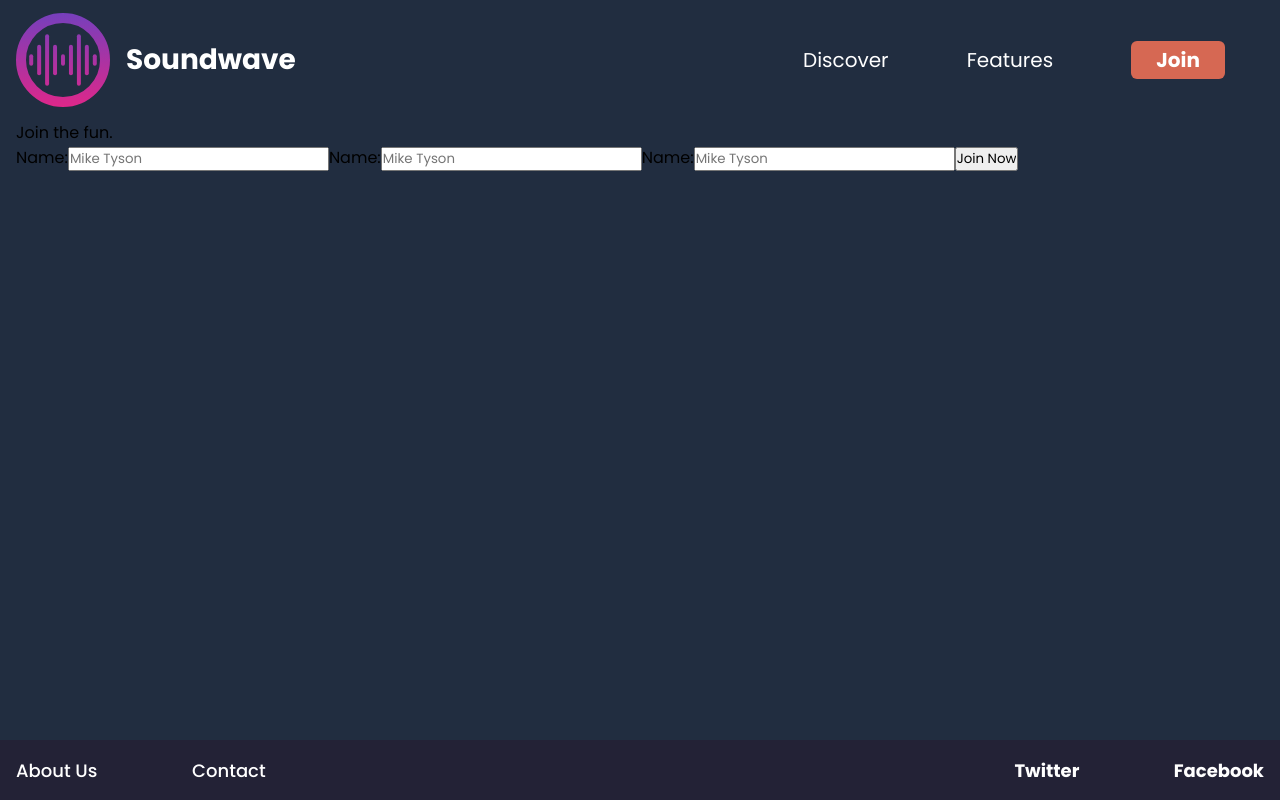
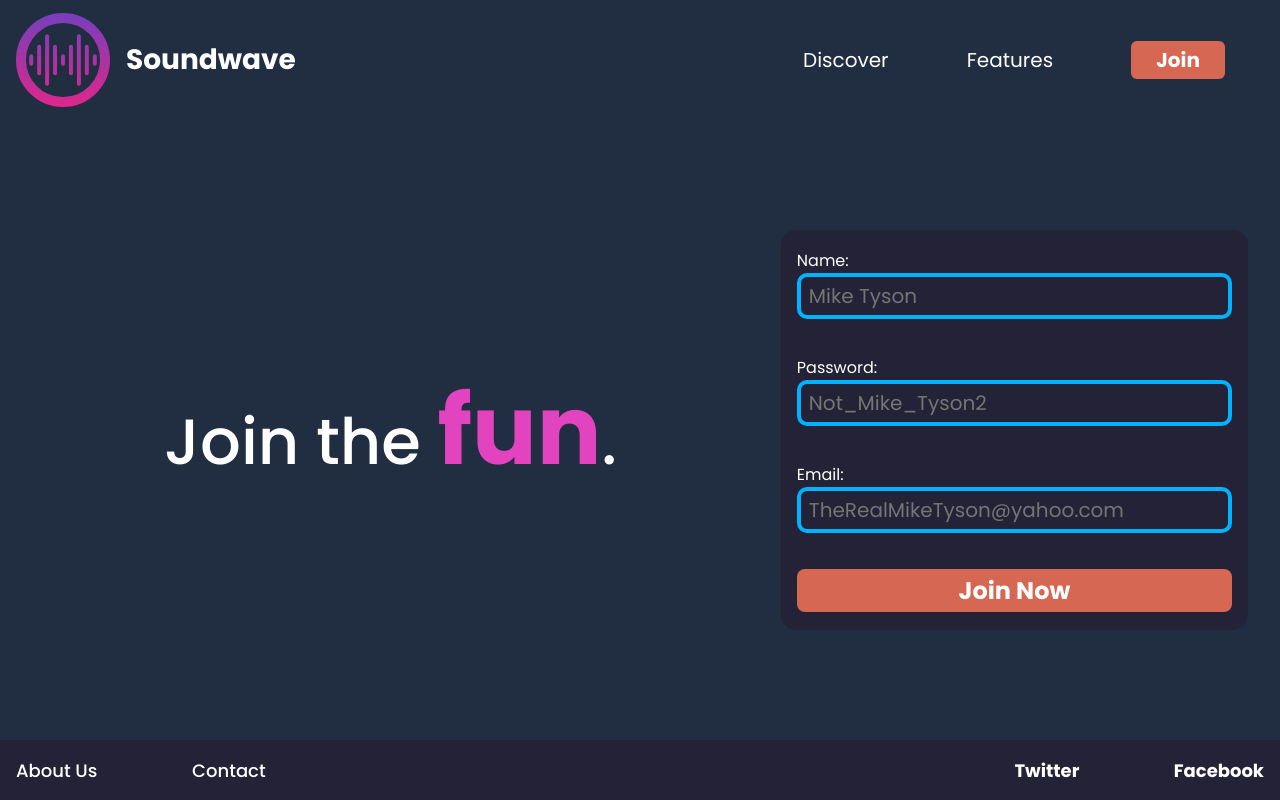
Before and after one commit to EtshD1/Soundwave, a React (Create React App) app: page /signup in a window 1280 px wide. Built offline with nearby package versions, Linux system fonts and the light colour scheme.

Commit message:
style signup page

```diff
--- a/src/SignupPage.jsx
+++ b/src/SignupPage.jsx
@@ -3,11 +3,13 @@ import Styles from "./Styles/signup.module.css";
 
 export default function SignUpPage() {
   return (
-    <main>
-      <div>
-        Join the <span>fun</span>.
+    <main className={Styles.main}>
+      <div className={Styles.callToAction}>
+        <h1>
+          Join the <span>fun</span>.
+        </h1>
       </div>
-      <div>
+      <div className={Styles.form}>
         <Form />
       </div>
     </main>
@@ -16,17 +18,17 @@ export default function SignUpPage() {
 
 function Form() {
   return (
-    <form>
+    <form onSubmit={(e) => e.preventDefault()}>
       <label>Name:
-            <input type="text" placeholder="Mike Tyson" />
+            <input type="text" placeholder="Mike Tyson" required />
       </label>
-      <label>Name:
-            <input type="text" placeholder="Mike Tyson" />
+      <label>Password:
+            <input type="password" placeholder="Not_Mike_Tyson2" required />
       </label>
-      <label>Name:
-            <input type="text" placeholder="Mike Tyson" />
+      <label>Email:
+            <input type="email" placeholder="TheRealMikeTyson@yahoo.com" required />
       </label>
-      <input type="submit" value="Join Now" />
+      <input className={Styles.submitBtn} type="submit" value="Join Now" />
     </form>
   );
 }
--- a/src/Styles/signup.module.css
+++ b/src/Styles/signup.module.css
@@ -0,0 +1,76 @@
+.callToAction {
+  flex-grow: 2;
+  display: flex;
+  justify-content: center;
+  align-items: center;
+  color: #fff;
+  padding: 2rem 0;
+}
+
+.form {
+  flex-basis: 40%;
+  display: flex;
+  align-items: center;
+}
+
+.callToAction > h1{
+  font-size: 4rem;
+  font-weight: 500;
+}
+
+.callToAction > h1 > span {
+  font-weight: 700;
+  font-size: 6rem;
+  color: #e244bf;
+}
+
+.form {
+  padding-bottom: 1rem;
+}
+
+.form > form {
+  flex: 1 0 100%;
+  padding: 0 1rem;
+  height: 50vh;
+  display: flex;
+  flex-direction: column;
+  justify-content: space-around;
+  color: #fff;
+  background-color: #232236;
+  border-radius: 15px;
+}
+
+.form > form > label > input {
+  display: block;
+  padding: 0.25rem 0.5rem;
+  width: 100%;
+  background-color: #ffffff00;
+  border: 4px solid #00B2FF;
+  border-radius: 10px;
+  font-size: 1.25rem;
+}
+
+.form > form > label > input,
+.submitBtn {
+  outline: none;
+  color: #ffffff;
+  padding: 0.25rem 0.5rem;
+}
+
+.submitBtn {
+  font-size: 1.5rem;
+  border: none;
+  border-radius: 8px;
+  font-weight: 700;
+  background-color: #D66853;
+}
+
+@media (min-width: 790px) {
+  .main {
+    flex-direction: row;
+  }
+
+  .form {
+    padding: 1rem;
+  }
+}
```
